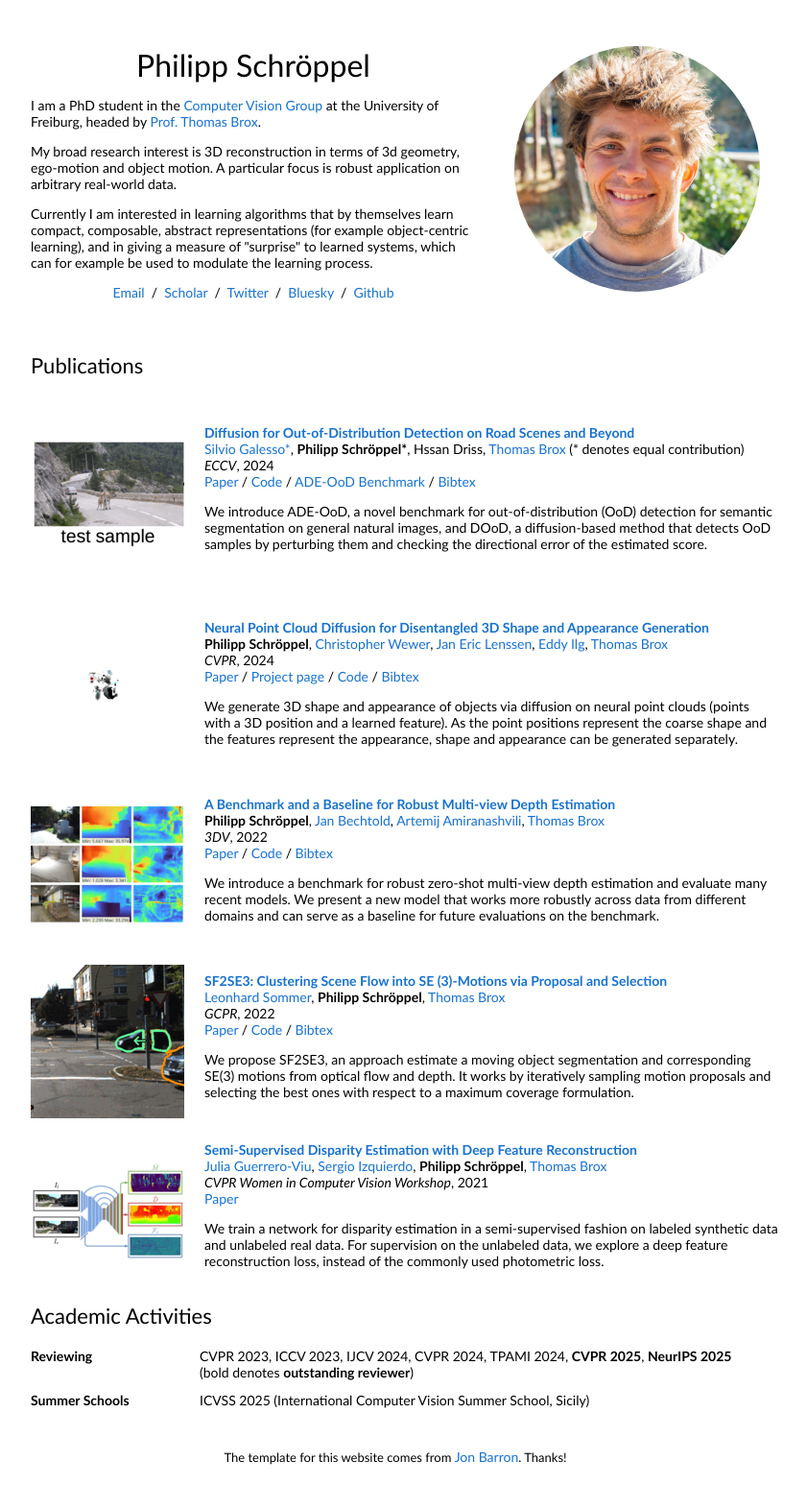
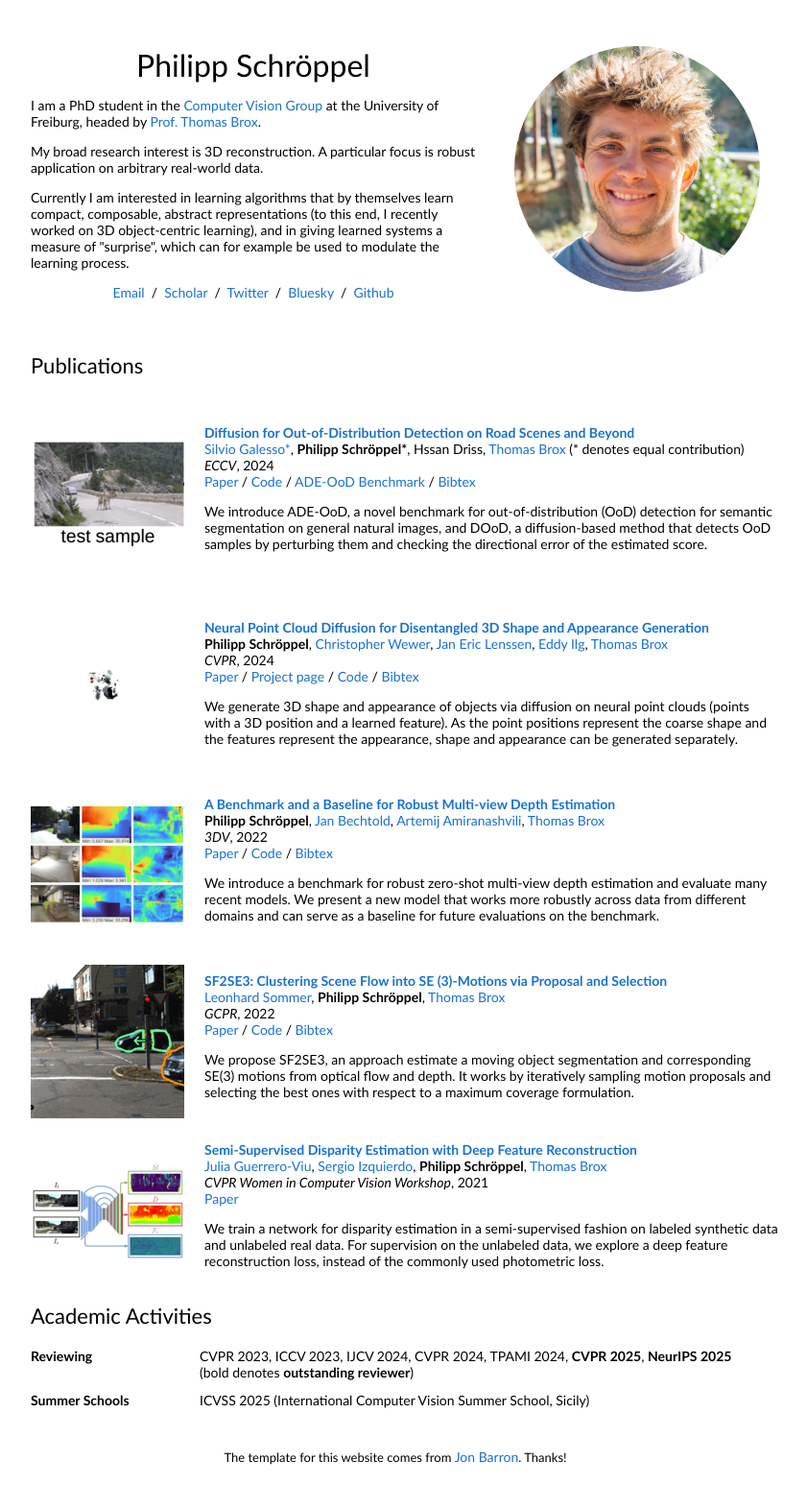
Before and after one commit to pschroeppel/pschroeppel.github.io, a Jekyll site: the page index.html, which Jekyll copies as it is, in a window 1280 px wide. Shown: the whole page at 96% size, without its empty margins (228-1069 px from the left). Built offline with Jekyll 4.4.1, drawn with Linux system fonts in a browser that asks for light colours.

Commit message:
update index

```diff
--- a/index.html
+++ b/index.html
@@ -26,10 +26,10 @@
                   I am a PhD student in the <a href="https://lmb.informatik.uni-freiburg.de/index.php">Computer Vision Group</a> at the University of Freiburg, headed by <a href="https://lmb.informatik.uni-freiburg.de/people/brox/index.html">Prof. Thomas Brox</a>.
                 </p>
                 <p>
-                  My broad research interest is 3D reconstruction in terms of 3d geometry, ego‑motion and object motion. A particular focus is robust application on arbitrary real‑world data.
+                  My broad research interest is 3D reconstruction. A particular focus is robust application on arbitrary real‑world data.
                 </p>
                 <p>
-		Currently I am interested in learning algorithms that by themselves learn compact, composable, abstract representations (for example object-centric learning), and in giving a measure of "surprise" to learned systems, which can for example be used to modulate the learning process.
+		Currently I am interested in learning algorithms that by themselves learn compact, composable, abstract representations (to this end, I recently worked on 3D object-centric learning), and in giving learned systems a measure of "surprise", which can for example be used to modulate the learning process.
                 </p>
                 <p style="text-align:center">
                   <a href="mailto:schroepp@cs.uni-freiburg.de">Email</a> &nbsp;/&nbsp;
```
